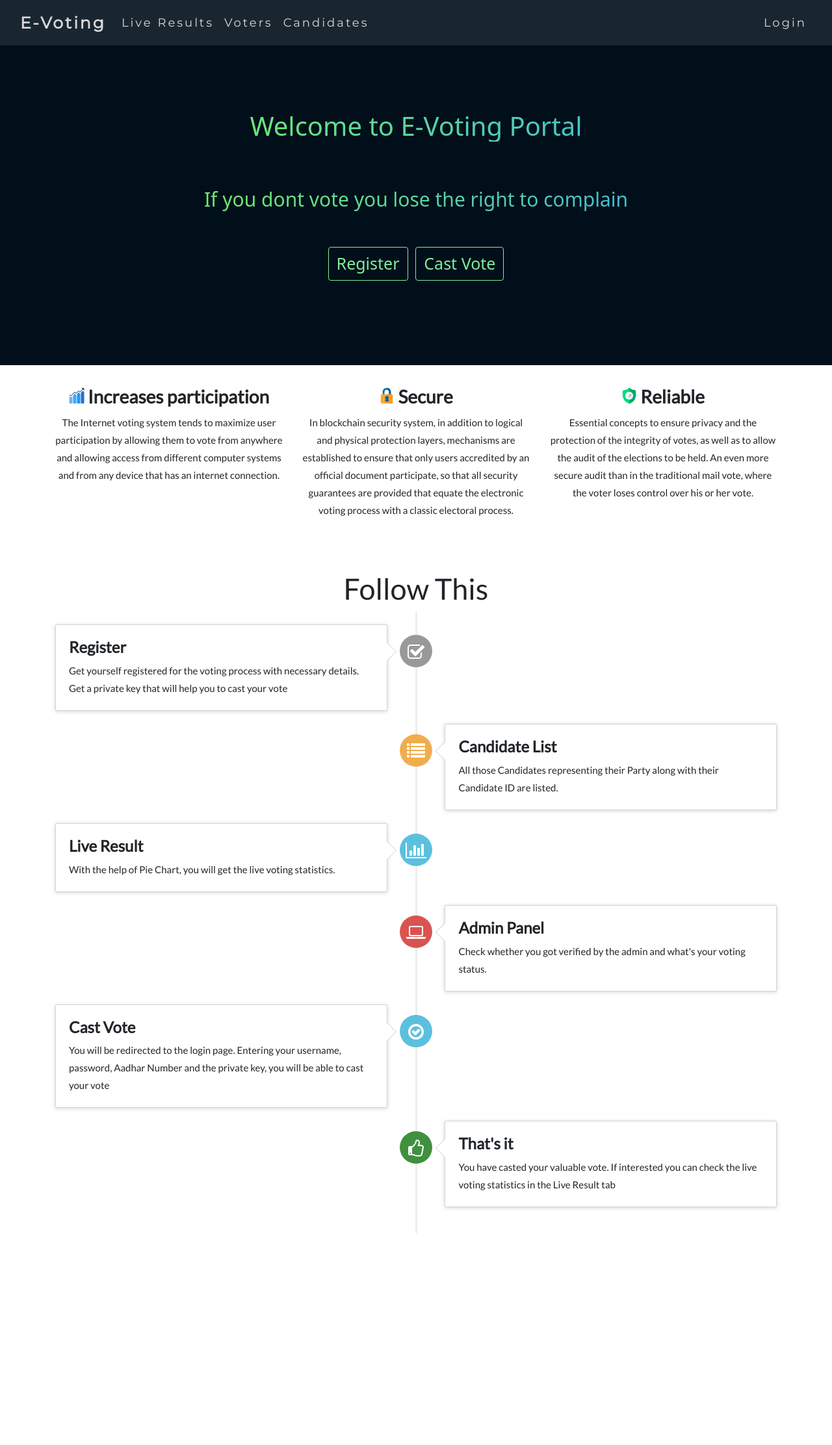
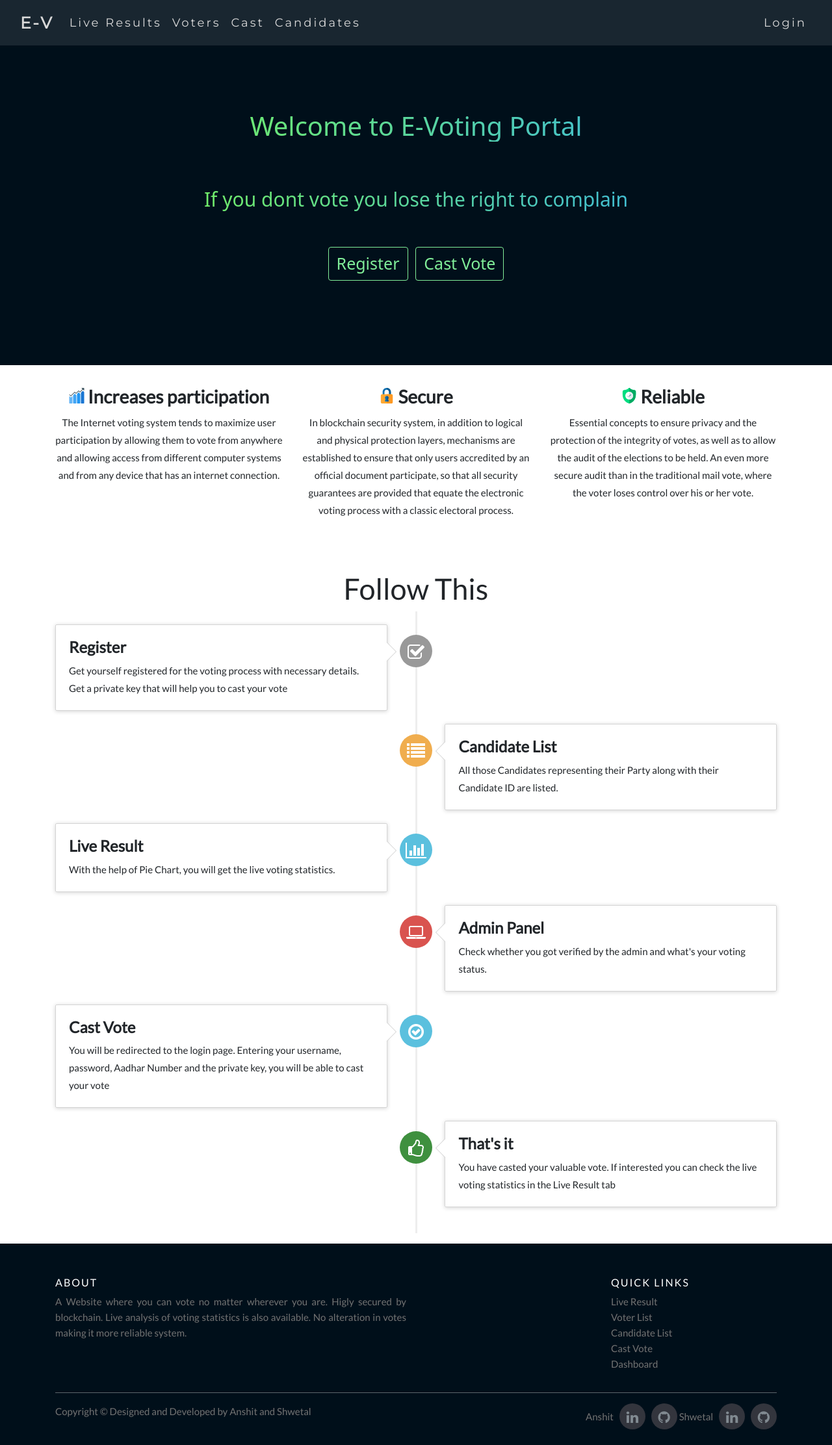
Before and after one commit to Anshit01/e-voting-using-blockchain, a Flask app: page / in a window 1280 px wide. Shown: the whole page at 65% size. Before the commit the page ends 1898 px from the top, so only its background shows below. Run offline with Flask 2, Linux system fonts and the light colour scheme; some libraries are stand-ins or nearby versions.

Commit message:
added footer

```diff
--- a/website/app/static/css/cdl.css
+++ b/website/app/static/css/cdl.css
@@ -17,7 +17,7 @@ h1 {
 }
 
 .thread-dec {
-    background-color: #4ce670;
+    background-color: #57cc99;
 }
 
 .down-row {
--- a/website/app/static/css/index.css
+++ b/website/app/static/css/index.css
@@ -230,3 +230,162 @@
   .timeline-body > p + p {
     margin-top: 5px;
   }
+
+  /******************************* Footer********************************************/
+
+  .site-footer
+{
+  background-color:hsl(204 100% 5%);
+  padding:45px 0 20px;
+  font-size:15px;
+  line-height:24px;
+  color:#737373;
+}
+.site-footer hr
+{
+  border-top-color:#bbb;
+  opacity:0.5
+}
+.site-footer hr.small
+{
+  margin:20px 0
+}
+.site-footer h6
+{
+  color:#fff;
+  font-size:16px;
+  text-transform:uppercase;
+  margin-top:5px;
+  letter-spacing:2px
+}
+.site-footer a
+{
+  color:#737373;
+}
+.site-footer a:hover
+{
+  color:#fff;
+  text-decoration:none;
+}
+.footer-links
+{
+  padding-left:0;
+  list-style:none
+}
+.footer-links li
+{
+  display:block
+}
+.footer-links a
+{
+  color:#737373
+}
+.footer-links a:active,.footer-links a:focus,.footer-links a:hover
+{
+  color:#80ed99;
+  text-decoration:none;
+}
+.footer-links.inline li
+{
+  display:inline-block
+}
+.site-footer .social-icons
+{
+  text-align:right
+}
+.site-footer .social-icons a
+{
+  width:40px;
+  height:40px;
+  line-height:40px;
+  margin-left:6px;
+  margin-right:0;
+  border-radius:100%;
+  background-color:#33353d
+}
+.copyright-text
+{
+  margin:0
+}
+@media (max-width:991px)
+{
+  .site-footer [class^=col-]
+  {
+    margin-bottom:30px
+  }
+}
+@media (max-width:767px)
+{
+  .site-footer
+  {
+    padding-bottom:0
+  }
+  .site-footer .copyright-text,.site-footer .social-icons
+  {
+    text-align:center
+  }
+}
+.social-icons
+{
+  padding-left:0;
+  margin-bottom:0;
+  list-style:none
+}
+.social-icons li
+{
+  display:inline-block;
+  margin-bottom:4px
+}
+.social-icons li.title
+{
+  margin-right:15px;
+  text-transform:uppercase;
+  color:#96a2b2;
+  font-weight:700;
+  font-size:13px
+}
+.social-icons a{
+  background-color:#eceeef;
+  color:#818a91;
+  font-size:16px;
+  display:inline-block;
+  line-height:44px;
+  width:44px;
+  height:44px;
+  text-align:center;
+  margin-right:8px;
+  border-radius:100%;
+  -webkit-transition:all .2s linear;
+  -o-transition:all .2s linear;
+  transition:all .2s linear
+}
+.social-icons a:active,.social-icons a:focus,.social-icons a:hover
+{
+  color:#fff;
+  background-color:#29aafe
+}
+.social-icons.size-sm a
+{
+  line-height:34px;
+  height:34px;
+  width:34px;
+  font-size:14px
+}
+
+.social-icons a.linkedin:hover
+{
+  background-color:#007bb6
+}
+.social-icons a.github:hover
+{
+  background-color:#0ead69
+}
+@media (max-width:767px)
+{
+  .social-icons li.title
+  {
+    display:block;
+    margin-right:0;
+    font-weight:600
+  }
+}
--- a/website/app/templates/base.html
+++ b/website/app/templates/base.html
@@ -24,11 +24,12 @@
             <button class="navbar-toggler" type="button" data-toggle="collapse" data-target="#navbar">
                 <span class="navbar-toggler-icon"></span>
             </button>
-            <a class="navbar-brand" href="/"><strong>E-Voting</strong></a>
+            <a class="navbar-brand" href="/"><strong>E-V</strong></a>
             <div class="collapse navbar-collapse" id="navbar">
                 <ul class="navbar-nav mr-auto">
                     <li><a class="nav-link" href="/results"> Live&nbsp;Results</a></li>
                     <li><a class="nav-link" href="/voter_list">Voters</a></li>
+                    <li><a class="nav-link" href="/cast">Cast</a></li>
                     <li><a class="nav-link" href="/candidate_list"> Candidates</a></li>
 
                 </ul>
--- a/website/app/templates/cdl.html
+++ b/website/app/templates/cdl.html
@@ -26,7 +26,7 @@
                                 <tr>
                                     <th scope="col">Sr.No.</th>
                                     <th scope="col">Name</th>
-                                    <th scope="col">Political Party</th>
+                                    <th scope="col">Party</th>
                                 </tr>
 
                             </thead>
--- a/website/app/templates/index.html
+++ b/website/app/templates/index.html
@@ -183,4 +183,54 @@
     </ul>
 
 </div>
+
+<!--------------------------------Footer------------------------------------------------>
+
+  <!-- Site footer -->
+  <footer class="site-footer">
+    <div class="container">
+      <div class="row">
+        <div class="col-sm-12 col-md-6">
+          <h6>About</h6>
+          <p class="text-justify">A Website where you can vote no matter wherever you are.
+               Higly secured by blockchain. Live analysis of voting statistics is also available.
+               No alteration in votes making it more reliable system.</p>
+
+        </div>
+
+        <div class="col-md-3"></div>
+
+        <div class="col-xs-6 col-md-3">
+          <h6>Quick Links</h6>
+          <ul class="footer-links">
+            <li><a href="/results">Live Result</a></li>
+            <li><a href="/vote_list">Voter List</a></li>
+            <li><a href="/candidate_list">Candidate List</a></li>
+            <li><a href="/cast">Cast Vote</a></li>
+            <li><a href="/dashboard">Dashboard</a></li>
+          </ul>
+        </div>
+      </div>
+      <hr>
+    </div>
+    <div class="container">
+      <div class="row">
+        <div class="col-md-8 col-sm-6 col-xs-12">
+          <p class="copyright-text">Copyright &copy; Designed and Developed by Anshit and Shwetal</p>
+        </div>
+
+        <div class="col-md-4 col-sm-6 col-xs-12">
+          <ul class="social-icons">
+            <span class="name-1">Anshit</span>
+            <li><a class="linkedin" href="https://www.linkedin.com/in/anshit01"><i class="fa fa-linkedin fa-lg"></i></a></li>
+            <li><a class="github" href="https://github.com/Anshit01"><i class="fa fa-github fa-lg"></i></a></li>
+            <span class="name-2">Shwetal</span>
+            <li><a class="linkedin" href="https://www.linkedin.com/in/shwetal-soni-329753199"><i class="fa fa-linkedin fa-lg"></i></a></li>
+            <li><a class="github" href="https://github.com/shwetalsoni"><i class="fa fa-github fa-lg"></i></a></li>
+          </ul>
+        </div>
+      </div>
+    </div>
+</footer>
+
 {% endblock %}
```
